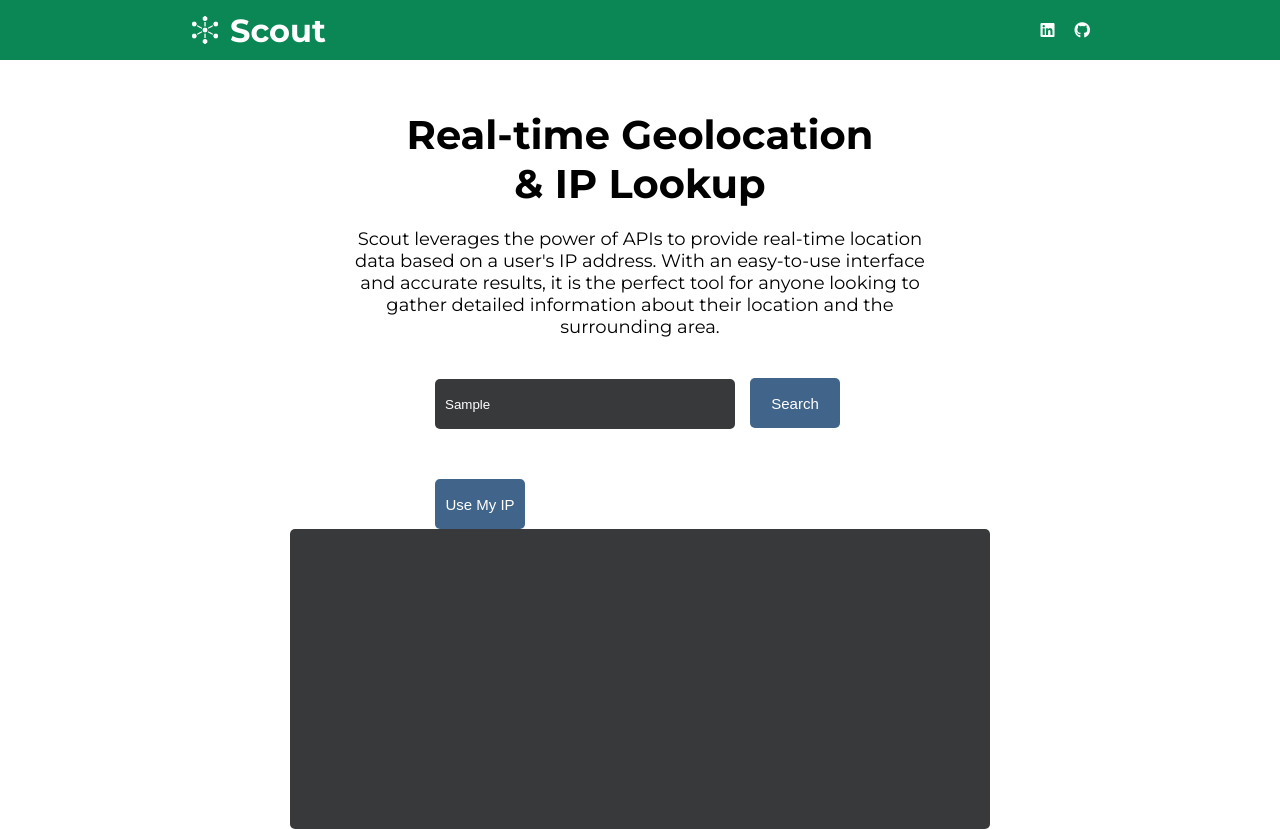
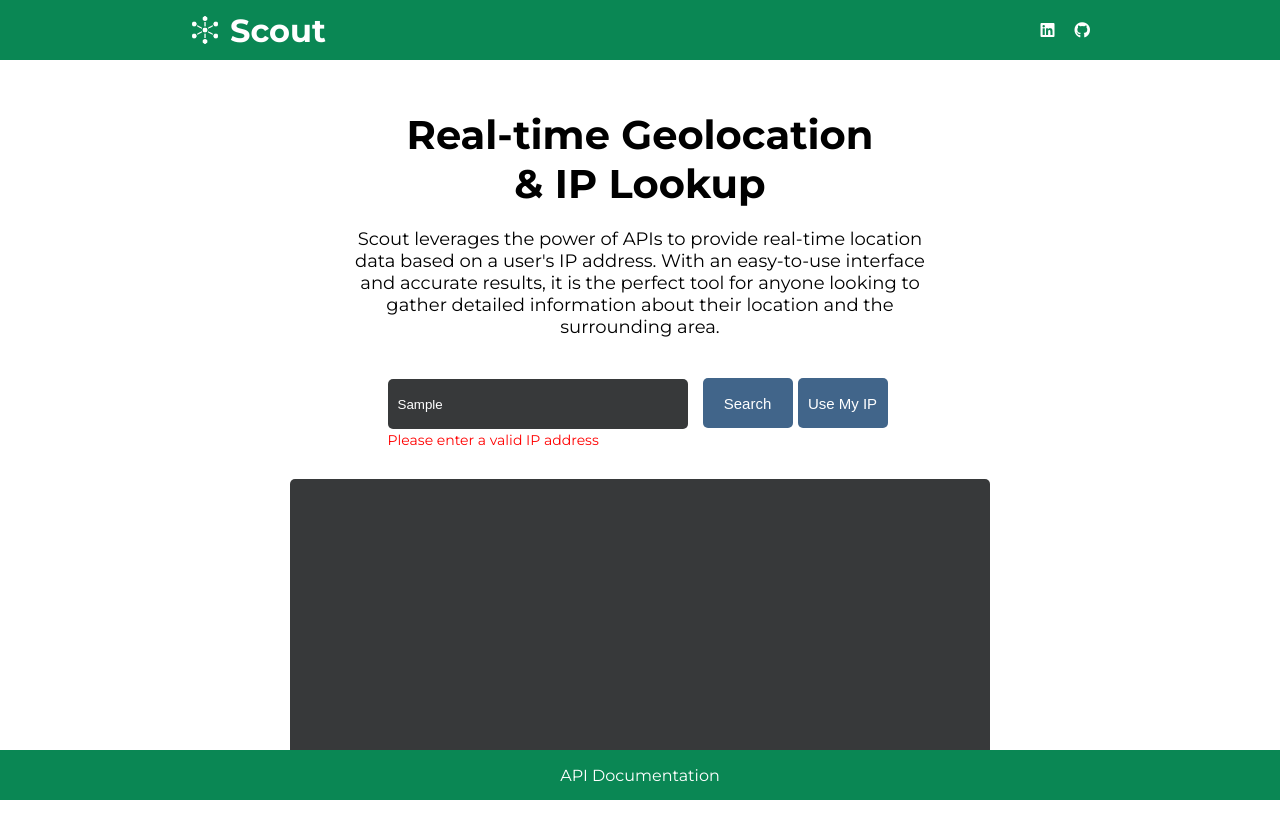
Before and after one commit to tyberwhite/scout, a React (Create React App) app: page / in a window 1280 px wide. Both pictures are taken after typing "Sample" into the empty fields and a click on the button "Search". After the commit the page ends 800 px from the top, so only its background shows below. Built offline with nearby package versions, Linux system fonts and the light colour scheme; no server answers.

Commit message:
Changed error messaging formatting

```diff
--- a/src/App.js
+++ b/src/App.js
@@ -10,7 +10,7 @@ function App() {
       <Header />
       <Content />
       <Results />
-      {/* <Footer /> */}
+      <Footer />
     </div>
   );
 }
--- a/src/components/Search.js
+++ b/src/components/Search.js
@@ -57,13 +57,14 @@ function Search({ onSubmit }) {
         <button type="submit" id="search-box-btn">
           Search
         </button>
+        <button type="submit" id="my-ip-btn" onClick={handleMyIpClick}>
+          Use My IP
+        </button>
       </form>
-      <button type="submit" id="my-ip-btn" onClick={handleMyIpClick}>
-        Use My IP
-      </button>
-      {/* {buttonClicked && !isValidIp && (
-        <div className="error-message">You must enter a valid IP address</div>
-      )} */}
+
+      {buttonClicked && !isValidIp && (
+        <div className="error-message">Please enter a valid IP address</div>
+      )}
     </div>
   );
 }
--- a/src/index.css
+++ b/src/index.css
@@ -94,6 +94,7 @@ header {
 }
 
 .search-container {
+  position: relative;
   margin-top: 40px;
 }
 
@@ -182,7 +183,10 @@ footer a:hover {
   text-decoration: underline;
 }
 
-/* .error-message {
+.error-message {
+  position: absolute;
+  bottom: 30px;
   z-index: 100;
   color: red;
-} */
+  font-size: 1.4rem;
+}
```
